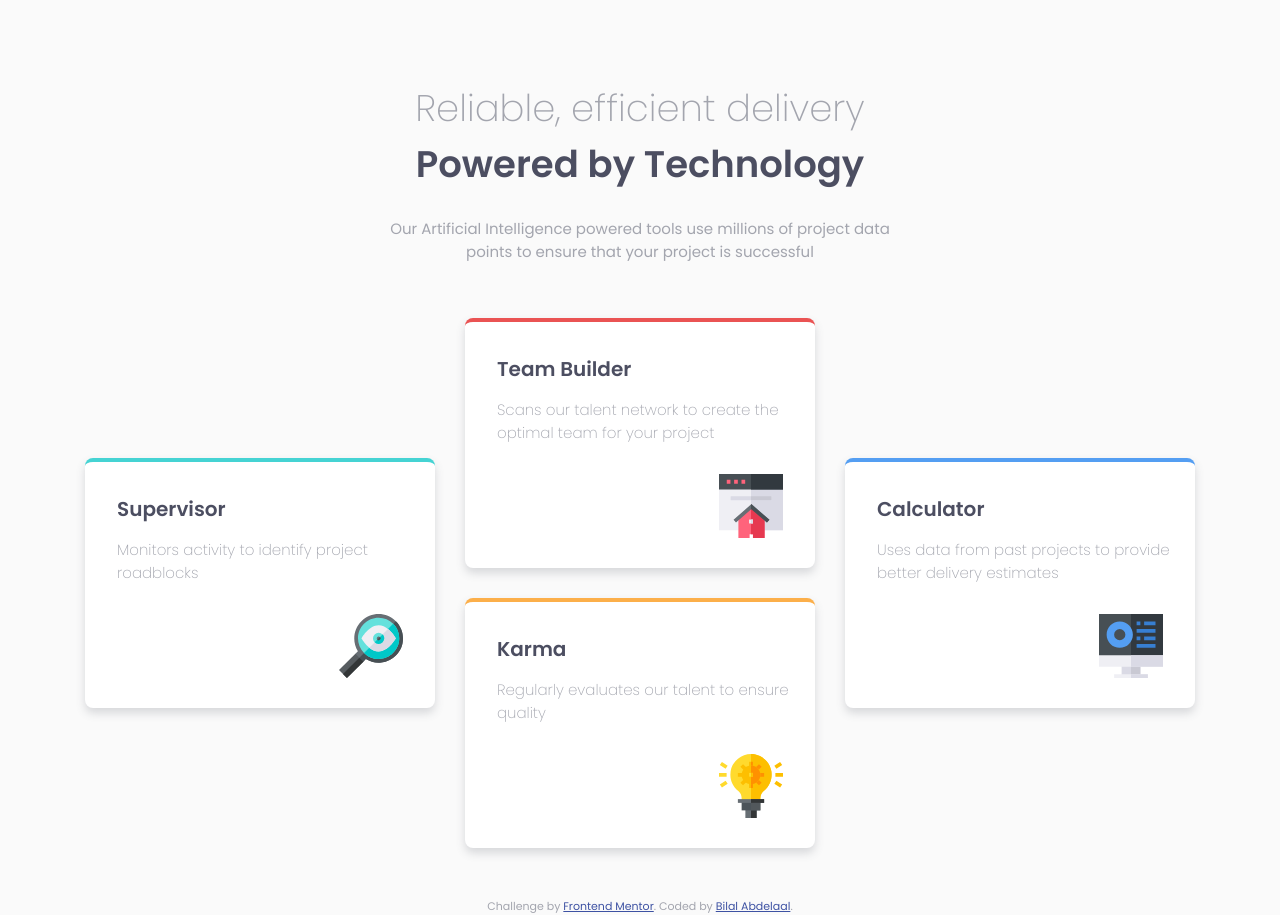
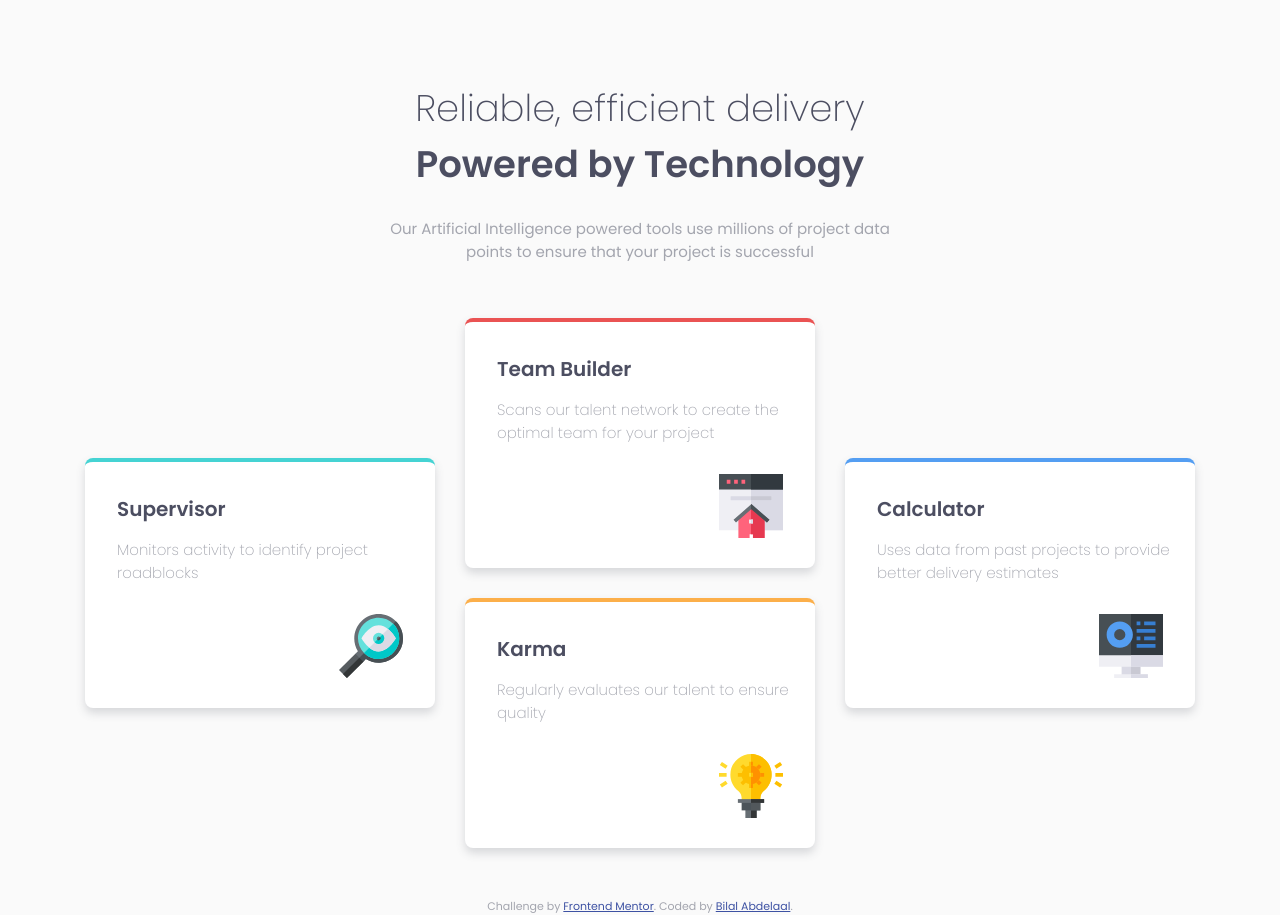
Before and after one commit to BelalElrashidy/FourCardFeatureSection, a plain HTML site: page index.html in a window 1280 px wide. Drawn offline with nearby package versions, Linux system fonts and the light colour scheme; files that its build step writes are made by us from their sources.

Commit message:
Update _global.scss

```diff
--- a/Scss/_global.scss
+++ b/Scss/_global.scss
@@ -20,7 +20,7 @@ body{
     text-align: center;
     font-size: 37px;
     font-weight: $small-font;
-    color: $Grayish-Blue;
+    color: $Very-Dark-Blue;
     margin-top: 80px;
 }
 
```
